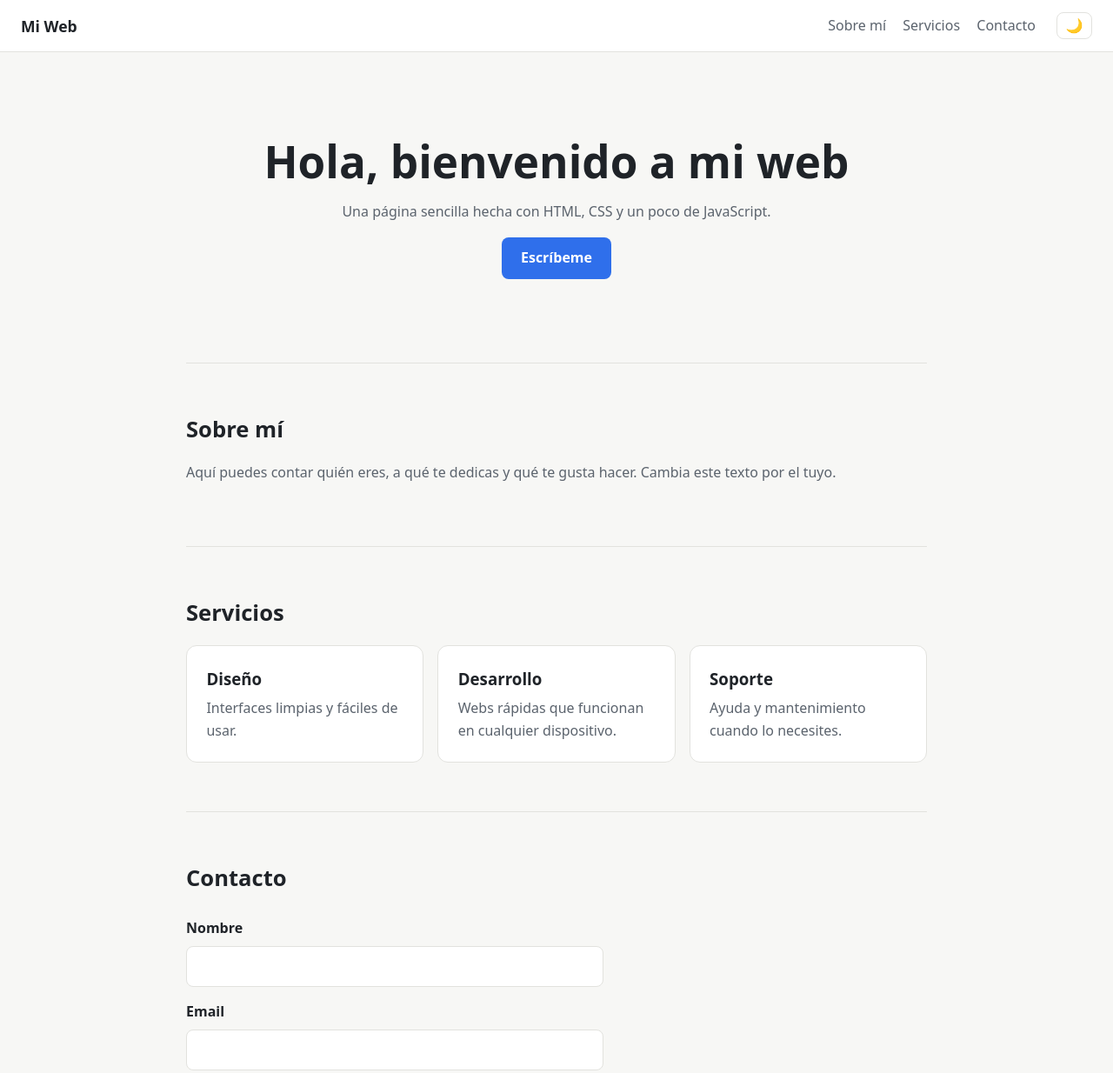
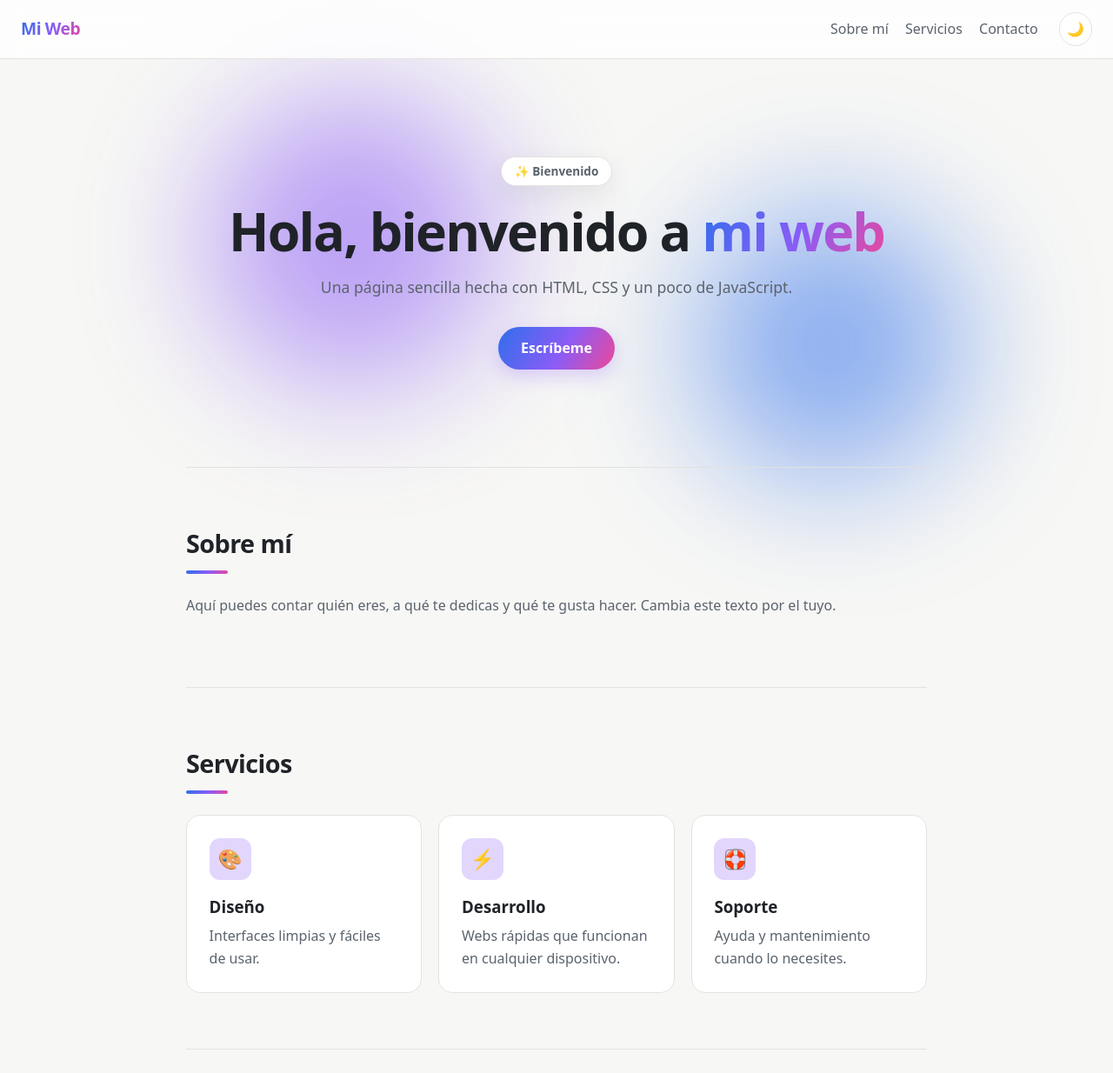
Before and after one commit to Dimisium/ejemplogit, a plain HTML site: page index.html in a window 1280 px wide. Shown: the top 1234 px of the page at 87% size. Drawn offline with Linux system fonts and the light colour scheme.

Commit message:
Colores nuevos

```diff
--- a/index.html
+++ b/index.html
@@ -19,7 +19,8 @@
 
   <main>
     <section id="inicio" class="hero">
-      <h1>Hola, bienvenido a mi web</h1>
+      <span class="etiqueta">✨ Bienvenido</span>
+      <h1>Hola, bienvenido a <span class="resaltado">mi web</span></h1>
       <p>Una página sencilla hecha con HTML, CSS y un poco de JavaScript.</p>
       <a href="#contacto" class="boton">Escríbeme</a>
     </section>
@@ -36,14 +37,17 @@
       <h2>Servicios</h2>
       <div class="tarjetas">
         <article class="tarjeta">
+          <div class="icono" aria-hidden="true">🎨</div>
           <h3>Diseño</h3>
           <p>Interfaces limpias y fáciles de usar.</p>
         </article>
         <article class="tarjeta">
+          <div class="icono" aria-hidden="true">⚡</div>
           <h3>Desarrollo</h3>
           <p>Webs rápidas que funcionan en cualquier dispositivo.</p>
         </article>
         <article class="tarjeta">
+          <div class="icono" aria-hidden="true">🛟</div>
           <h3>Soporte</h3>
           <p>Ayuda y mantenimiento cuando lo necesites.</p>
         </article>
--- a/script.js
+++ b/script.js
@@ -29,6 +29,25 @@ botonTema.addEventListener("click", () => {
 
 document.getElementById("anio").textContent = new Date().getFullYear();
 
+const animables = document.querySelectorAll("section:not(.hero) > h2, section:not(.hero) > p, .tarjeta, .formulario");
+const sinMovimiento = window.matchMedia("(prefers-reduced-motion: reduce)").matches;
+
+if ("IntersectionObserver" in window && !sinMovimiento) {
+  const observador = new IntersectionObserver((entradas) => {
+    entradas.forEach((entrada) => {
+      if (entrada.isIntersecting) {
+        entrada.target.classList.add("visible");
+        observador.unobserve(entrada.target);
+      }
+    });
+  }, { threshold: 0.15 });
+
+  animables.forEach((elemento) => {
+    elemento.classList.add("revelar");
+    observador.observe(elemento);
+  });
+}
+
 const formulario = document.getElementById("formulario");
 const aviso = document.getElementById("aviso");
 
--- a/styles.css
+++ b/styles.css
@@ -6,6 +6,9 @@
   --borde: #e2e2de;
   --acento: #2f6feb;
   --acento-texto: #ffffff;
+  --degradado: linear-gradient(120deg, #2f6feb, #8b5cf6 55%, #ec4899);
+  --sombra: 0 10px 30px rgba(31, 35, 40, 0.08);
+  --brillo: rgba(139, 92, 246, 0.25);
 }
 
 :root[data-tema="oscuro"] {
@@ -16,6 +19,9 @@
   --borde: #30353b;
   --acento: #6c9cff;
   --acento-texto: #10131a;
+  --degradado: linear-gradient(120deg, #6c9cff, #a78bfa 55%, #f472b6);
+  --sombra: 0 10px 30px rgba(0, 0, 0, 0.35);
+  --brillo: rgba(167, 139, 250, 0.3);
 }
 
 * {
@@ -32,23 +38,40 @@ body {
   line-height: 1.6;
   color: var(--texto);
   background: var(--fondo);
+  overflow-x: clip;
+  transition: background 0.3s, color 0.3s;
+}
+
+::selection {
+  background: var(--brillo);
 }
 
 .cabecera {
   position: sticky;
   top: 0;
+  z-index: 10;
   display: flex;
   align-items: center;
   gap: 1.5rem;
   padding: 0.9rem 1.5rem;
-  background: var(--superficie);
+  background: color-mix(in srgb, var(--superficie) 78%, transparent);
+  -webkit-backdrop-filter: blur(12px);
+  backdrop-filter: blur(12px);
   border-bottom: 1px solid var(--borde);
 }
 
+.logo,
+.resaltado {
+  background: var(--degradado);
+  -webkit-background-clip: text;
+  background-clip: text;
+  color: transparent;
+}
+
 .logo {
-  font-weight: 700;
-  font-size: 1.1rem;
-  color: var(--texto);
+  font-weight: 800;
+  font-size: 1.2rem;
+  letter-spacing: -0.02em;
   text-decoration: none;
 }
 
@@ -59,21 +82,49 @@ nav {
 }
 
 nav a {
+  position: relative;
+  padding: 0.2rem 0;
   color: var(--texto-suave);
   text-decoration: none;
+  transition: color 0.2s;
+}
+
+nav a::after {
+  content: "";
+  position: absolute;
+  left: 0;
+  bottom: -2px;
+  width: 100%;
+  height: 2px;
+  border-radius: 2px;
+  background: var(--degradado);
+  transform: scaleX(0);
+  transform-origin: left;
+  transition: transform 0.25s ease;
 }
 
 nav a:hover {
-  color: var(--acento);
+  color: var(--texto);
+}
+
+nav a:hover::after {
+  transform: scaleX(1);
 }
 
 .boton-tema {
   border: 1px solid var(--borde);
-  background: transparent;
-  border-radius: 8px;
-  padding: 0.3rem 0.6rem;
+  background: var(--superficie);
+  border-radius: 999px;
+  width: 2.4rem;
+  height: 2.4rem;
   font-size: 1rem;
   cursor: pointer;
+  transition: transform 0.3s ease, border-color 0.2s;
+}
+
+.boton-tema:hover {
+  transform: rotate(20deg) scale(1.08);
+  border-color: var(--acento);
 }
 
 main {
@@ -83,7 +134,7 @@ main {
 }
 
 section {
-  padding: 3.5rem 0;
+  padding: 4rem 0;
   scroll-margin-top: 4rem;
 }
 
@@ -92,19 +143,85 @@ section + section {
 }
 
 .hero {
+  position: relative;
   text-align: center;
-  padding: 6rem 0;
+  padding: 7rem 0;
+}
+
+.hero::before,
+.hero::after {
+  content: "";
+  position: absolute;
+  z-index: -1;
+  border-radius: 50%;
+  filter: blur(70px);
+  opacity: 0.55;
+  pointer-events: none;
+}
+
+.hero::before {
+  top: 8%;
+  left: 2%;
+  width: 320px;
+  height: 320px;
+  background: #8b5cf6;
+  animation: flotar 12s ease-in-out infinite alternate;
+}
+
+.hero::after {
+  right: 0;
+  bottom: 5%;
+  width: 280px;
+  height: 280px;
+  background: #2f6feb;
+  animation: flotar 14s ease-in-out infinite alternate-reverse;
+}
+
+:root[data-tema="oscuro"] .hero::before,
+:root[data-tema="oscuro"] .hero::after {
+  opacity: 0.3;
+}
+
+.etiqueta {
+  display: inline-block;
+  margin-bottom: 1.2rem;
+  padding: 0.3rem 0.9rem;
+  border: 1px solid var(--borde);
+  border-radius: 999px;
+  background: var(--superficie);
+  color: var(--texto-suave);
+  font-size: 0.85rem;
+  font-weight: 600;
+  box-shadow: var(--sombra);
 }
 
 h1 {
-  font-size: clamp(2rem, 6vw, 3.2rem);
-  line-height: 1.15;
+  font-size: clamp(2.2rem, 7vw, 3.8rem);
+  line-height: 1.1;
+  letter-spacing: -0.03em;
   margin: 0 0 1rem;
 }
 
+.hero p {
+  max-width: 34rem;
+  margin: 0 auto 2rem;
+  font-size: 1.1rem;
+}
+
 h2 {
-  font-size: 1.6rem;
-  margin: 0 0 1rem;
+  font-size: 1.8rem;
+  letter-spacing: -0.02em;
+  margin: 0 0 1.5rem;
+}
+
+h2::after {
+  content: "";
+  display: block;
+  width: 3rem;
+  height: 4px;
+  margin-top: 0.5rem;
+  border-radius: 4px;
+  background: var(--degradado);
 }
 
 h3 {
@@ -118,32 +235,74 @@ p {
 
 .boton {
   display: inline-block;
-  padding: 0.7rem 1.4rem;
+  padding: 0.75rem 1.6rem;
   border: none;
-  border-radius: 8px;
-  background: var(--acento);
+  border-radius: 999px;
+  background: var(--degradado);
   color: var(--acento-texto);
   font: inherit;
   font-weight: 600;
   text-decoration: none;
   cursor: pointer;
+  box-shadow: 0 8px 20px var(--brillo);
+  transition: transform 0.2s ease, box-shadow 0.2s ease;
 }
 
 .boton:hover {
-  filter: brightness(1.1);
+  transform: translateY(-2px);
+  box-shadow: 0 12px 28px var(--brillo);
+}
+
+.boton:active {
+  transform: translateY(0);
 }
 
 .tarjetas {
   display: grid;
   grid-template-columns: repeat(auto-fit, minmax(200px, 1fr));
-  gap: 1rem;
+  gap: 1.2rem;
 }
 
 .tarjeta {
-  padding: 1.4rem;
+  position: relative;
+  padding: 1.6rem;
   background: var(--superficie);
   border: 1px solid var(--borde);
+  border-radius: 16px;
+  overflow: hidden;
+  transition: transform 0.25s ease, box-shadow 0.25s ease, border-color 0.25s ease;
+}
+
+.tarjeta::before {
+  content: "";
+  position: absolute;
+  inset: 0 0 auto 0;
+  height: 4px;
+  background: var(--degradado);
+  transform: scaleX(0);
+  transform-origin: left;
+  transition: transform 0.3s ease;
+}
+
+.tarjeta:hover {
+  transform: translateY(-6px);
+  box-shadow: var(--sombra);
+  border-color: transparent;
+}
+
+.tarjeta:hover::before {
+  transform: scaleX(1);
+}
+
+.icono {
+  display: grid;
+  place-items: center;
+  width: 3rem;
+  height: 3rem;
+  margin-bottom: 1rem;
   border-radius: 12px;
+  background: var(--brillo);
+  font-size: 1.4rem;
 }
 
 .tarjeta p {
@@ -154,7 +313,12 @@ p {
   display: flex;
   flex-direction: column;
   gap: 0.5rem;
-  max-width: 480px;
+  max-width: 520px;
+  padding: 1.8rem;
+  background: var(--superficie);
+  border: 1px solid var(--borde);
+  border-radius: 16px;
+  box-shadow: var(--sombra);
 }
 
 .formulario label {
@@ -162,20 +326,26 @@ p {
   margin-top: 0.5rem;
 }
 
+.formulario label:first-child {
+  margin-top: 0;
+}
+
 .formulario input,
 .formulario textarea {
-  padding: 0.6rem 0.8rem;
+  padding: 0.7rem 0.9rem;
   border: 1px solid var(--borde);
-  border-radius: 8px;
-  background: var(--superficie);
+  border-radius: 10px;
+  background: var(--fondo);
   color: var(--texto);
   font: inherit;
+  transition: border-color 0.2s, box-shadow 0.2s;
 }
 
 .formulario input:focus,
 .formulario textarea:focus {
-  outline: 2px solid var(--acento);
-  outline-offset: 1px;
+  outline: none;
+  border-color: var(--acento);
+  box-shadow: 0 0 0 4px var(--brillo);
 }
 
 .formulario .boton {
@@ -187,17 +357,85 @@ p {
   min-height: 1.6rem;
   margin: 0.5rem 0 0;
   color: var(--acento);
+  font-weight: 600;
 }
 
 .pie {
+  position: relative;
   padding: 2rem 1.5rem;
   text-align: center;
-  border-top: 1px solid var(--borde);
+}
+
+.pie::before {
+  content: "";
+  position: absolute;
+  inset: 0 0 auto 0;
+  height: 2px;
+  background: var(--degradado);
+  opacity: 0.6;
 }
 
 .pie p {
   margin: 0;
   font-size: 0.9rem;
+}
+
+@keyframes aparecer {
+  from {
+    opacity: 0;
+    transform: translateY(24px);
+  }
+}
+
+@keyframes flotar {
+  to {
+    transform: translate(40px, 30px) scale(1.15);
+  }
+}
+
+.hero > * {
+  animation: aparecer 0.7s ease backwards;
+}
+
+.hero > :nth-child(2) {
+  animation-delay: 0.1s;
+}
+
+.hero > :nth-child(3) {
+  animation-delay: 0.2s;
+}
+
+.hero > :nth-child(4) {
+  animation-delay: 0.3s;
+}
+
+.revelar:not(.visible) {
+  opacity: 0;
+}
+
+.revelar.visible {
+  animation: aparecer 0.6s ease backwards;
+}
+
+.tarjeta.visible:nth-child(2) {
+  animation-delay: 0.12s;
+}
+
+.tarjeta.visible:nth-child(3) {
+  animation-delay: 0.24s;
+}
+
+@media (prefers-reduced-motion: reduce) {
+  html {
+    scroll-behavior: auto;
+  }
+
+  *,
+  *::before,
+  *::after {
+    animation: none !important;
+    transition: none !important;
+  }
 }
 
 @media (max-width: 600px) {
@@ -216,4 +454,14 @@ p {
   .boton-tema {
     margin-left: auto;
   }
+
+  .hero {
+    padding: 4.5rem 0;
+  }
+
+  .hero::before,
+  .hero::after {
+    width: 200px;
+    height: 200px;
+  }
 }
```
